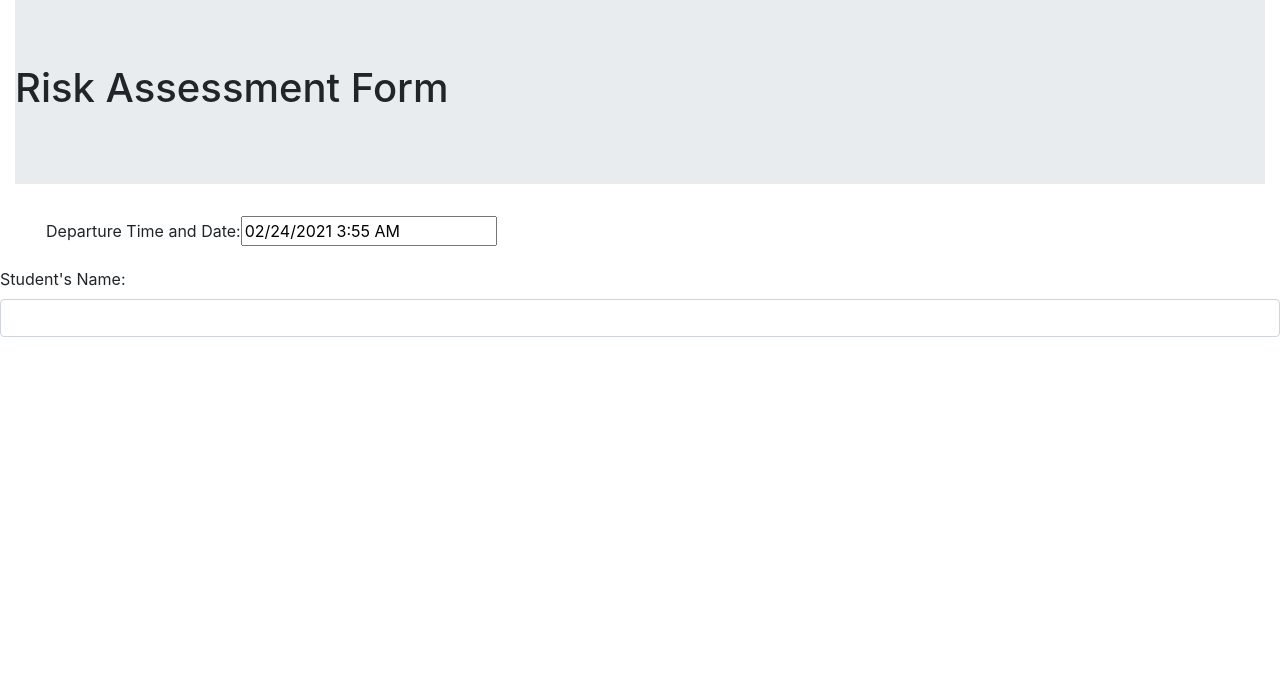
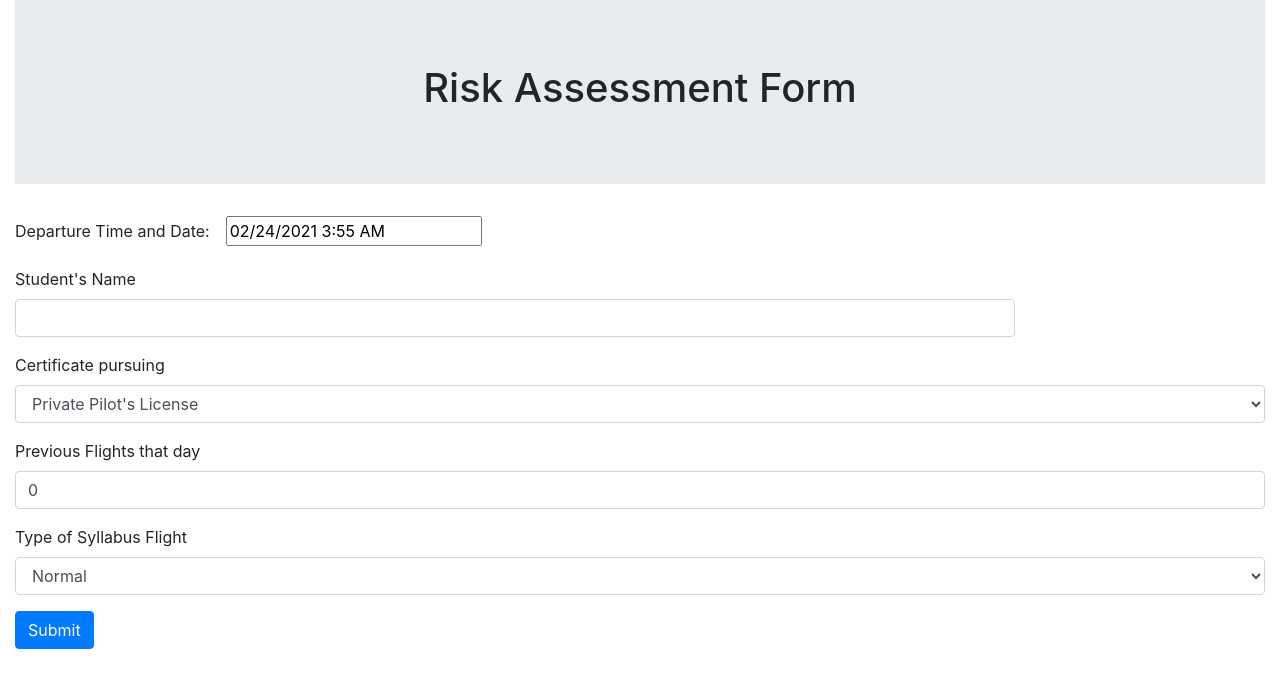
Before and after one commit to zhartzog/capstone-flight-risk-assesment, a React (Create React App) app: page / in a window 1280 px wide. Shown: the top 688 px of the page. Built offline with nearby package versions, Linux system fonts and the light colour scheme.

Commit message:
Added more items to the input form.

```diff
--- a/src/App.js
+++ b/src/App.js
@@ -2,7 +2,7 @@
 import 'bootstrap/dist/css/bootstrap.min.css';
 import 'react-datepicker/dist/react-datepicker.css';
 import RiskAssessmentForm from "./Components/RiskAssessmentForm";
-import {Jumbotron, Col, Container, Row} from "react-bootstrap";
+import {Container} from "react-bootstrap";
 import React from "react";
 
 function App() {
--- /dev/null
+++ b/src/Components/FlightDutyFormInput.js
@@ -0,0 +1,29 @@
+import React from 'react';
+import {Col, Form} from 'react-bootstrap';
+import DatePicker from 'react-datepicker';
+function FlightDutyFormInput(props){
+    if(props.prevFlights < 1)
+        return('');
+    else{
+        return(
+            <>
+                <Form.Row>
+                    <Form.Group as={Col} controlId="flightDuty">
+                        <Form.Label className="mr-3">Beginning of Flight Duty: </Form.Label>
+                        <DatePicker
+                            selected={props.flightDuty}
+                            onChange={date => props.eventHandler(date)}
+                            showTimeSelect
+                            showTimeSelectOnly
+                            timeIntervals={15}
+                            timeCaption="Time"
+                            dateFormat="h:mm aa"
+                        />
+                    </Form.Group>
+                </Form.Row>
+            </>
+        );
+    }
+}
+
+export default FlightDutyFormInput;
--- a/src/Components/RiskAssessmentForm.js
+++ b/src/Components/RiskAssessmentForm.js
@@ -1,45 +1,117 @@
 import React, { useState } from 'react';
-
-import {Container, Row, Col, Form, Jumbotron} from 'react-bootstrap';
+import FlightDutyFormInput from "./FlightDutyFormInput";
+import './../stylesheets/RiskAssessmentForm.css';
+import {Button, Row, Col, Form, Jumbotron} from 'react-bootstrap';
 import DatePicker from 'react-datepicker';
 
 function RiskAssessmentForm() {
     const [departureTime, setDepartureTime] = useState(new Date());
-    const [studentName, setStudentName] = useState();
+    const [studentName, setStudentName] = useState("");
+    const [studentLevel, setStudentLevel] = useState("private");
+    const [prevFlights, setPrevFlights] = useState(0);
+    const [flightDuty, setFlightDuty] = useState(new Date());
+    const [typeOfFlight, setTypeOfFlight] = useState("normal");
+
+    function logState(e) {
+        e.preventDefault();
+        console.log("departureTime: "+departureTime);
+        console.log("Student name: "+studentName);
+        console.log("Student level: "+studentLevel);
+        console.log("previous flights: "+prevFlights);
+        console.log("flightDuty: "+flightDuty);
+        console.log("type of flight: "+typeOfFlight);
+    }
     return (
         <>
             <Row>
                 <Col>
                     <Jumbotron fluid className="md-12">
-                        <h1>Risk Assessment Form</h1>
+                        <h1 className="text-center">Risk Assessment Form</h1>
                     </Jumbotron>
                 </Col>
             </Row>
             <Form>
-                <Form.Group className="mx-3 border-dark">
-                    <Col md="12" className="border-dark">
-                        <Form.Label>Departure Time and Date: </Form.Label>
+                <Form.Row>
+                    <Form.Group as={Col} controlId="departureDateAndTime">
+                        <Form.Label className="mr-3">Departure Time and Date: </Form.Label>
                         <DatePicker
                             selected={departureTime}
                             onChange={date => setDepartureTime(date)}
                             timeInputLabel="Departure Time:"
                             dateFormat="MM/dd/yyyy h:mm aa"
+                            timeFormat="HH:mm"
                             showTimeInput
                             minDate={(new Date())}
                         />
-                    </Col>
                     </Form.Group>
-                <Form.Group as={Row}>
-                    <Form.Label>Student's Name: </Form.Label>
+                </Form.Row>
+
+                <Form.Row>
+                    <Form.Group as={Col} controlId="studentName">
+                        <Form.Label>Student's Name</Form.Label>
                         <Form.Control
                             type="text"
                             name="student_name"
-                        onChange={setStudentName}
+                            onChange={e => setStudentName(e.target.value)}
+                            className=" studentInfo"
                         />
                     </Form.Group>
+                </Form.Row>
+
+                <Form.Row>
+                    <Form.Group as={Col} controlId="studentLevel">
+                        <Form.Label>Certificate pursuing</Form.Label> {/*There is probably a better way to phrase this*/}
+                        <Form.Control as="select" name="student_level" onChange={e => setStudentLevel(e.target.value)} value={studentLevel}>
+                            <option value="private">Private Pilot's License</option>
+                            <option value="instrument">Instrument Rating</option>
+                            <option value="commercial">Commercial License</option>
+                            <option value="cfi">Certified Flight Instructor</option>
+                            <option value="multi">Commercial Multi Engine Add-on</option>
+                            <option value="other">Other</option>
+                        </Form.Control>
+                    </Form.Group>
+                </Form.Row>
+
+                <Form.Row>
+                    <Form.Group as={Col} controlId="previousFlights">
+                        <Form.Label>Previous Flights that day</Form.Label>
+                        <Form.Control
+                            type="number"
+                            name="prevFlights"
+                            onChange={e => setPrevFlights(e.target.value)}
+                            value={prevFlights}
+                        />
+                    </Form.Group>
+                </Form.Row>
+
+                <FlightDutyFormInput
+                    prevFlights={prevFlights}
+                    flightDuty={flightDuty}
+                    eventHandler={setFlightDuty}
+                />
+
+                <Form.Row>
+                    <Form.Group as={Col} controlId="typeOfFlight">
+                        <Form.Label>Type of Syllabus Flight</Form.Label>
+                        <Form.Control as="select" name="student_level" onChange={e => setTypeOfFlight(e.target.value)} value={typeOfFlight}>
+                            <option value="normal">Normal</option>
+                            <option value="stage_check">Stage Check</option>
+                            <option value="checkride">FAA Practical Test</option>
+                        </Form.Control>
+                    </Form.Group>
+                </Form.Row>
+
+
+
+
+                <Button variant="primary" onClick={logState}>
+                    Submit
+                </Button>
             </Form>
+
         </>
     );
 }
 
+
 export default RiskAssessmentForm;
--- a/src/index.js
+++ b/src/index.js
@@ -1,6 +1,6 @@
 import React from 'react';
 import ReactDOM from 'react-dom';
-import './index.css';
+import './stylesheets/index.css';
 import App from './App';
 import reportWebVitals from './reportWebVitals';
 
--- /dev/null
+++ b/src/stylesheets/RiskAssessmentForm.css
@@ -0,0 +1,3 @@
+.studentInfo{
+    width: 80%;
+}
```
Also changed, not shown: src/stylesheets/App.css (renamed from src/App.css), src/stylesheets/index.css (renamed from src/index.css), 1 other file (tests, documents, lock files or other folders). Lines whose indentation alone changed are shown as unchanged.
